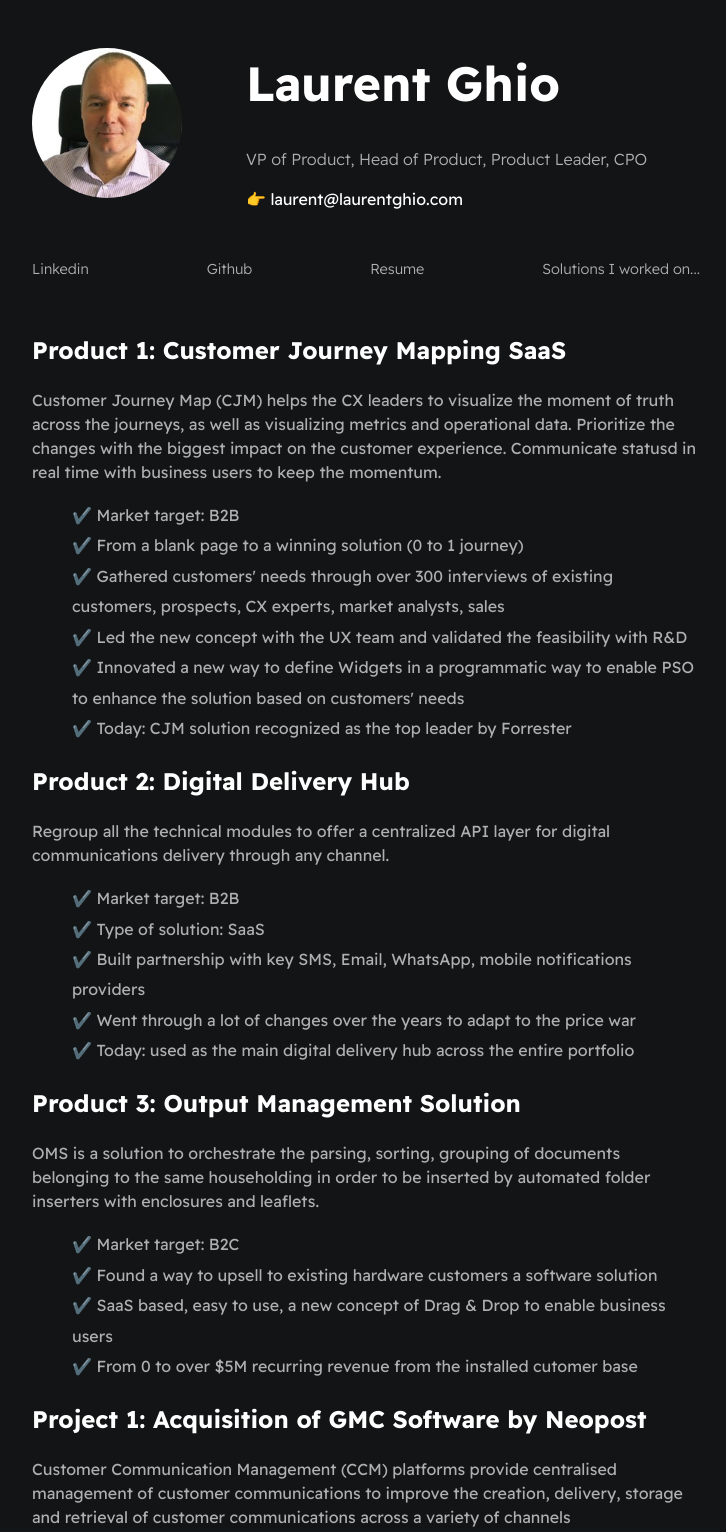
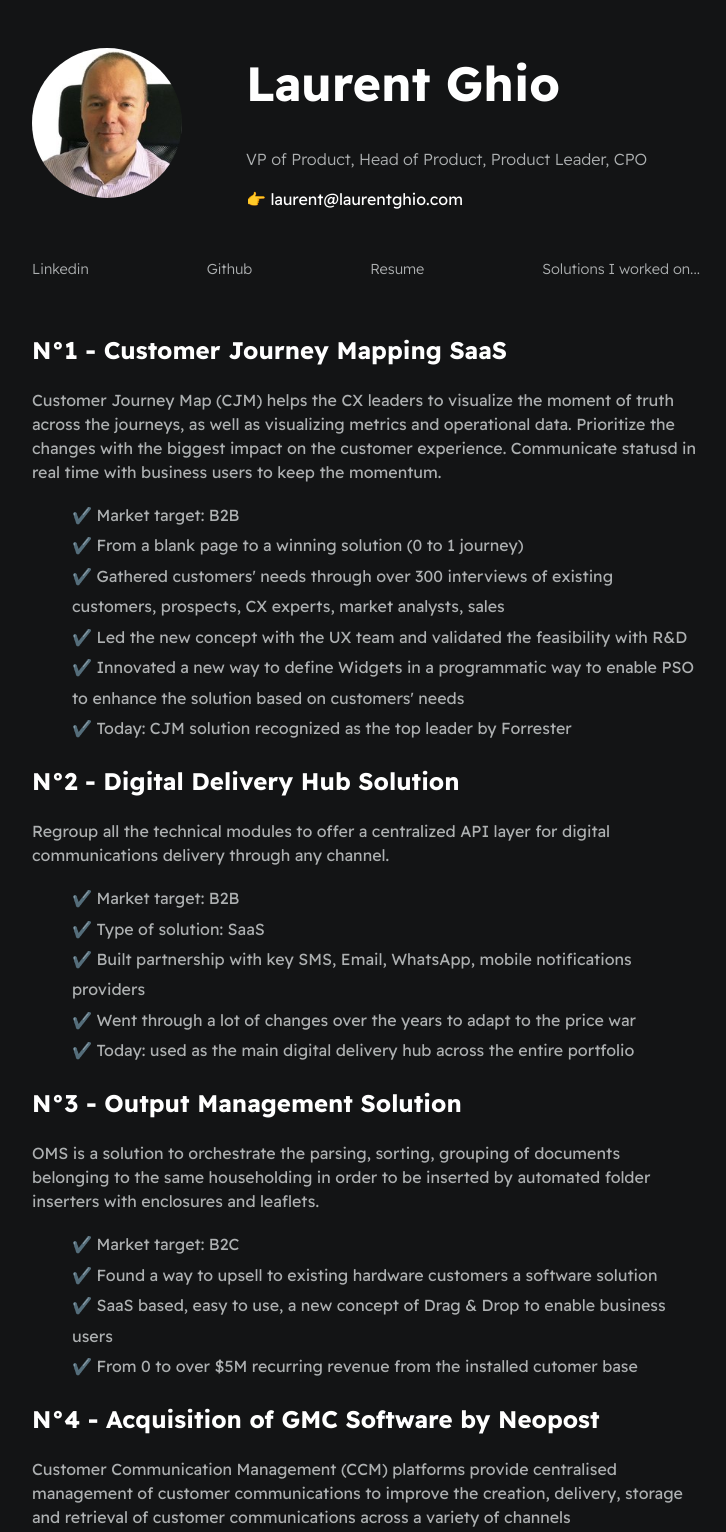
Before and after one commit to lghio/resume, a plain HTML site: page projects.html in a window 1280 px wide. Shown: the part 21-1553 px from the top of the page, without its empty margins (274-1000 px from the left). Drawn offline with Linux system fonts and the light colour scheme.

Commit message:
numbering

```diff
--- a/projects.html
+++ b/projects.html
@@ -33,7 +33,7 @@
             </section>
 
             <section class="section--page">
-                <h2>Product 1: Customer Journey Mapping SaaS</h2>
+                <h2>N°1 - Customer Journey Mapping SaaS</h2>
                 <p>Customer Journey Map (CJM) helps the CX leaders to visualize the moment
                     of truth across the journeys, as well as visualizing metrics and operational data.
                     Prioritize the changes with the biggest impact on the customer experience.
@@ -49,7 +49,7 @@
                     <li>✔️ Today: CJM solution recognized as the top leader by Forrester</li>
                 </ul>
 
-                <h2>Product 2: Digital Delivery Hub</h2>
+                <h2>N°2 - Digital Delivery Hub Solution</h2>
                 <p>Regroup all the technical modules to offer a centralized API layer
                     for digital communications delivery through any channel.
                 </p>
@@ -61,7 +61,7 @@
                     <li>✔️ Today: used as the main digital delivery hub across the entire portfolio</li>
                 </ul>
 
-                <h2>Product 3: Output Management Solution</h2>
+                <h2>N°3 - Output Management Solution</h2>
                 <p>
                     OMS is a solution to orchestrate the parsing, sorting, grouping of documents belonging to the same householding
                     in order to be inserted by automated folder inserters with enclosures and leaflets.
@@ -73,7 +73,7 @@
                     <li>✔️ From 0 to over $5M recurring revenue from the installed cutomer base</li>
                 </ul>
 
-                <h2>Project 1: Acquisition of GMC Software by Neopost</h2>
+                <h2>N°4 - Acquisition of GMC Software by Neopost</h2>
                     <p>Customer Communication Management (CCM) platforms provide
                          centralised management of customer communications to improve the creation,
                          delivery, storage and retrieval of customer communications across a variety of channels
@@ -87,7 +87,7 @@
                     <li>✔️ Today's result: N°1 in the CCM space by the market analysts: Gartner, Forrester, Spark, Aspire</li>
                 </ul>
 
-                <h2>Project 2: PowerBI reports for the Product team</h2>
+                <h2>N°5 - PowerBI reports for the Product team</h2>
                 <p>I had in mind to improve the way the PM team present at the Quaterly Product Review (QPR) to the executive leaders</p>
                 <ul id="qualifications--list">
                     <li>✔️ Designed the Powerbi reports for the PM team to monitor product performance KPI</li>
```
